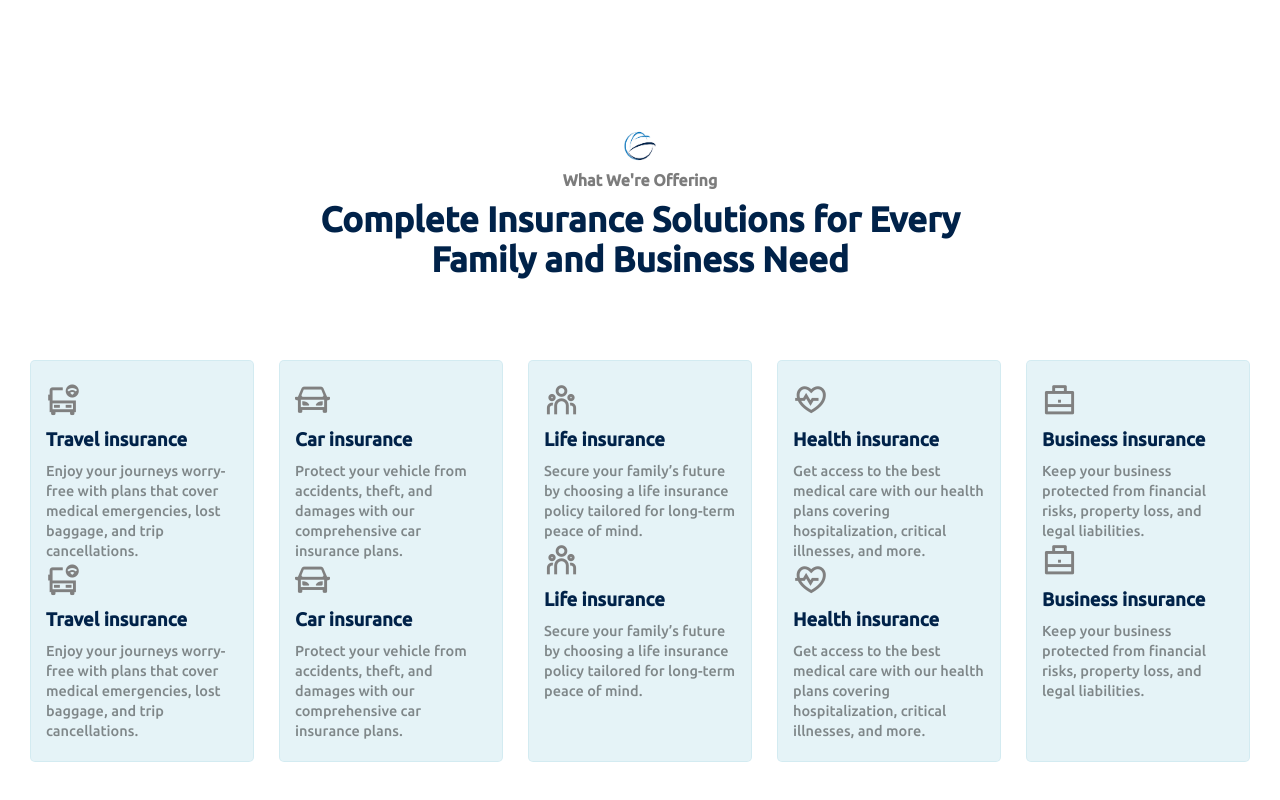
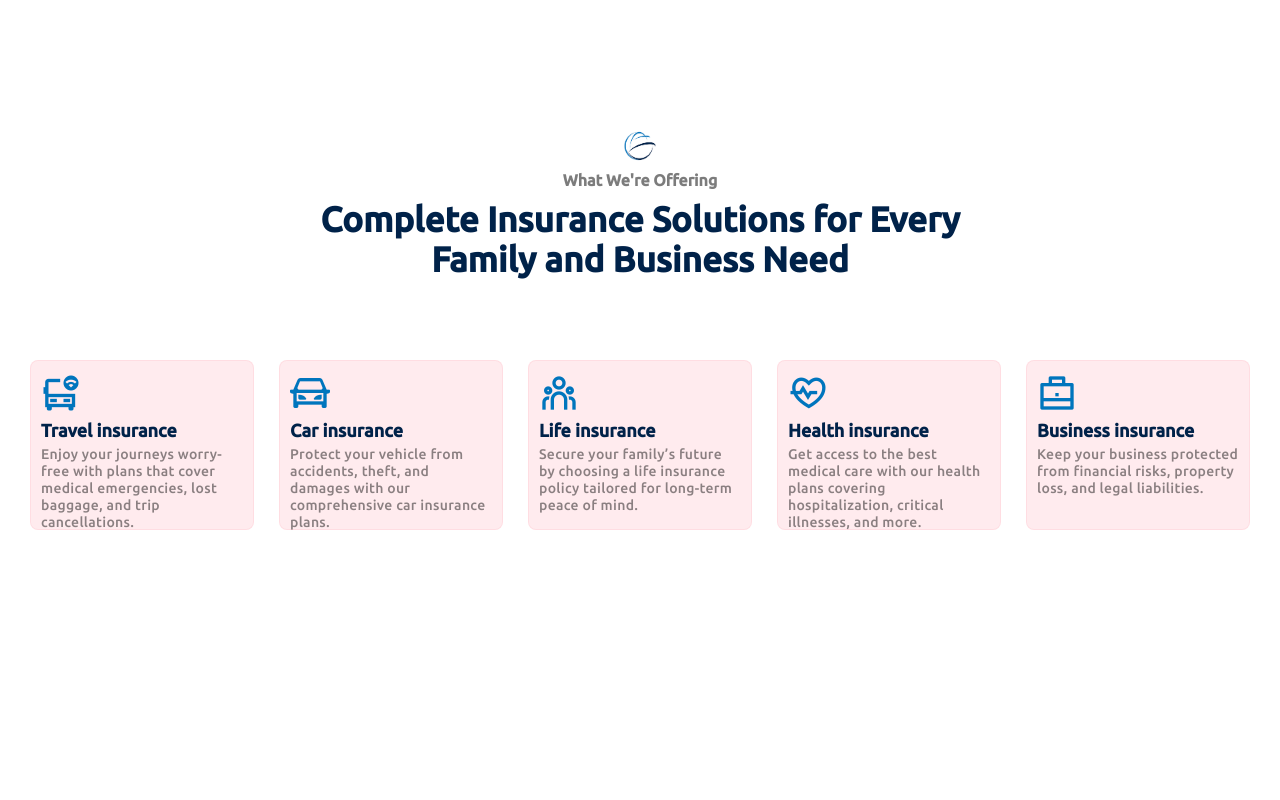
Before and after one commit to Himynameisfaizan/Globsure, a React (Vite) app: page / in a window 1280 px wide. Shown: the part 2201-3001 px from the top of the page. Built offline with nearby package versions, Linux system fonts and the light colour scheme; some icons are missing.

Commit message:
about_section card

```diff
--- a/src/components/home-page/About_section.jsx
+++ b/src/components/home-page/About_section.jsx
@@ -1,5 +1,6 @@
 import React from "react";
 import "../../css/about_section.css";
+import About_card from "./About_card";
 
 const About_section = () => {
   return (
--- a/src/css/about_section.css
+++ b/src/css/about_section.css
@@ -180,6 +180,7 @@
   color: #fff;
   border-radius: 5px 0 5px 0;
 }
+
 .voucher {
   --f: .5em;
   --r: .0em;
@@ -192,14 +193,14 @@
   background: #0073bd;
   border-right: var(--f) solid #0005;
   border-bottom: var(--r) solid #0000;
-  clip-path: polygon(calc(100% - var(--f)) 0,0 0,0 100%,calc(50% - var(--f)/2) calc(100% - var(--r)),calc(100% - var(--f)) 100%,calc(100% - var(--f)) var(--f),100% var(--f));
+  clip-path: polygon(calc(100% - var(--f)) 0, 0 0, 0 100%, calc(50% - var(--f)/2) calc(100% - var(--r)), calc(100% - var(--f)) 100%, calc(100% - var(--f)) var(--f), 100% var(--f));
   display: flex;
   align-items: center;
   justify-content: center;
   transition: 0.8s;
 }
 
-.plan:hover .voucher{
+.plan:hover .voucher {
   background: #0075bd5d;
   background-image: url(../assets/image/general.jpg);
   background-position: 20%;
@@ -208,18 +209,19 @@
   opacity: 0.5;
 }
 
-.voucher i{
+.voucher i {
   font-weight: lighter;
-  font-size: 50px;;
+  font-size: 50px;
+  ;
   color: #ffffffa4;
   transition: 0.8s;
 }
 
-.plan:hover .voucher i{
+.plan:hover .voucher i {
   color: var(--dark-color);
 }
 
-.plan .content{
+.plan .content {
   display: flex;
   flex-direction: column;
   /* background-color: red; */
@@ -228,12 +230,12 @@
   float: right;
 }
 
-.plan .content h3{
+.plan .content h3 {
   color: var(--dark-color);
   letter-spacing: 0.3px;
 }
 
-.plan .content p{
+.plan .content p {
   color: #0075bda6;
   font-size: 14.5px;
   line-height: 20px;
@@ -245,13 +247,13 @@
 
 /* Start offering section */
 
-.offering{
+.offering {
   width: 100%;
   min-height: 100vh;
   /* background-color: red; */
 }
 
-.offering .part-one{
+.offering .part-one {
   display: flex;
   flex-direction: column;
   align-items: center;
@@ -260,17 +262,17 @@
   /* background-color: red; */
 }
 
-.part-one img{
+.part-one img {
   height: 50px;
   width: 50px;
   object-fit: cover;
 }
 
-.part-one h4{
+.part-one h4 {
   color: #00000083;
 }
 
-.part-one h2{
+.part-one h2 {
   font-size: 35px;
   padding-top: 10px;
   text-align: center;
@@ -280,39 +282,90 @@
 }
 
 
-.part-two{
+.part-two {
   display: flex;
+  flex-direction: row;
   gap: 25px;
   padding: 40px 30px;
+  /* position: relative; */
+  /* background-color: pink; */
+  width: 100%;
+  height: 100%;
 }
 
-.part-two .part-card{
-  background-color: #add8e652;
-  border-radius: 5px;
-  border: 1px solid #add8e652;
-  padding: 20px 15px;
-  width: 20%;
-  transition: 2s ease;
+.part-card {
+  /* position: absolute; */
+  height: 170px;
+  width: 250px;
+  transform-style: preserve-3d;
+  transition: all 1.2s ease;
+  display: flex;
+  border: 1px solid #ffc0cb52;
+  background-color: #ffc0cb52;
+  border-radius: 8px;
+  cursor: pointer;
 }
 
-
-.part-two .part-card:hover{
+.part-card:hover {
   transform: rotateY(180deg);
 }
 
-.part-card i{
-  font-size: 35px;
-  color: grey;
-  font-weight: lighter;
+.part-card .front {
+  /* position: absolute; */
+  width: 100%;
+  height: 100%;
+  backface-visibility: hidden;
+  /* background-color: blue; */
+  padding: 10px;
 }
 
-.part-card h3{
-  padding: 10px 0;
+.part-card .front i {
+  font-size: 40px;
+  color: #0075bd;
+}
+
+.part-card .front h3,
+.part-card .back h3 {
+  font-size: 18px;
+  padding: 5px 0;
   color: var(--dark-color);
 }
 
-.part-card p{
-  font-size: 14.5px;
-  color: #00000071;
-  line-height: 20px;
+.part-card .front p,
+.part-card .back p {
+  font-size: 14px;
+  line-height: 17px;
+  letter-spacing: 0.3px;
+  color: #00000075;
 }
+
+.part-card .back {
+  position: absolute;
+  width: 100%;
+  height: 100%;
+  backface-visibility: hidden;
+  padding: 10px;
+  border: 1px solid pink;
+  background-color: var(--dark-color);
+  border-radius: 8px;
+  transform: rotateY(180deg);
+}
+
+.part-card .back i {
+  font-size: 40px;
+  color: #ffffff75;
+}
+
+.part-card .back h3 {
+  font-size: 18px;
+  padding: 5px 0;
+  color: white;
+}
+
+.part-card .back p {
+  font-size: 14px;
+  font-weight: 300;
+  color: #ffffff75;
+  line-height: 17px;
+  letter-spacing: 0.3px;
+}
```
Also changed, not shown: 1 other file (tests, documents, lock files or other folders).
